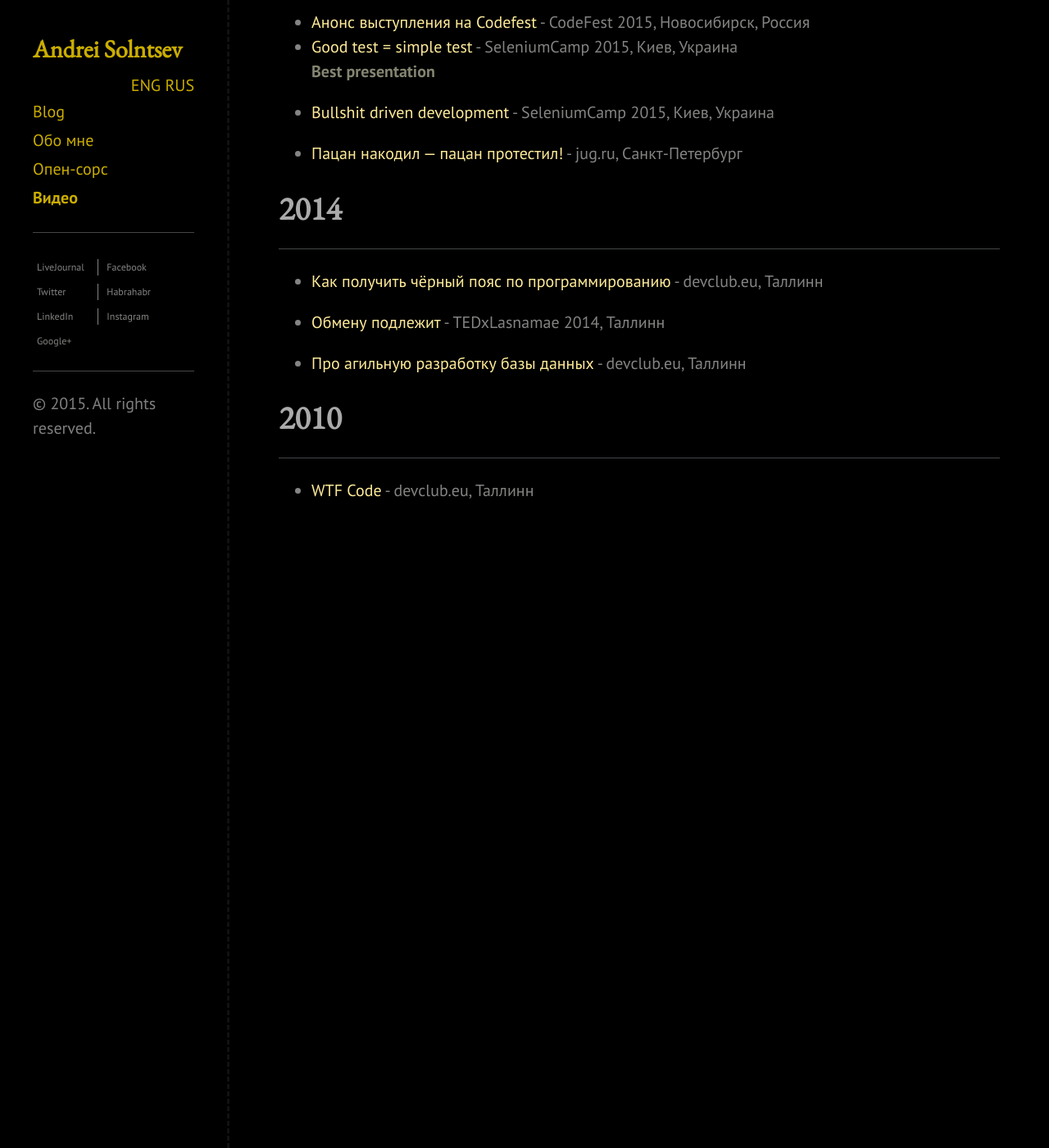
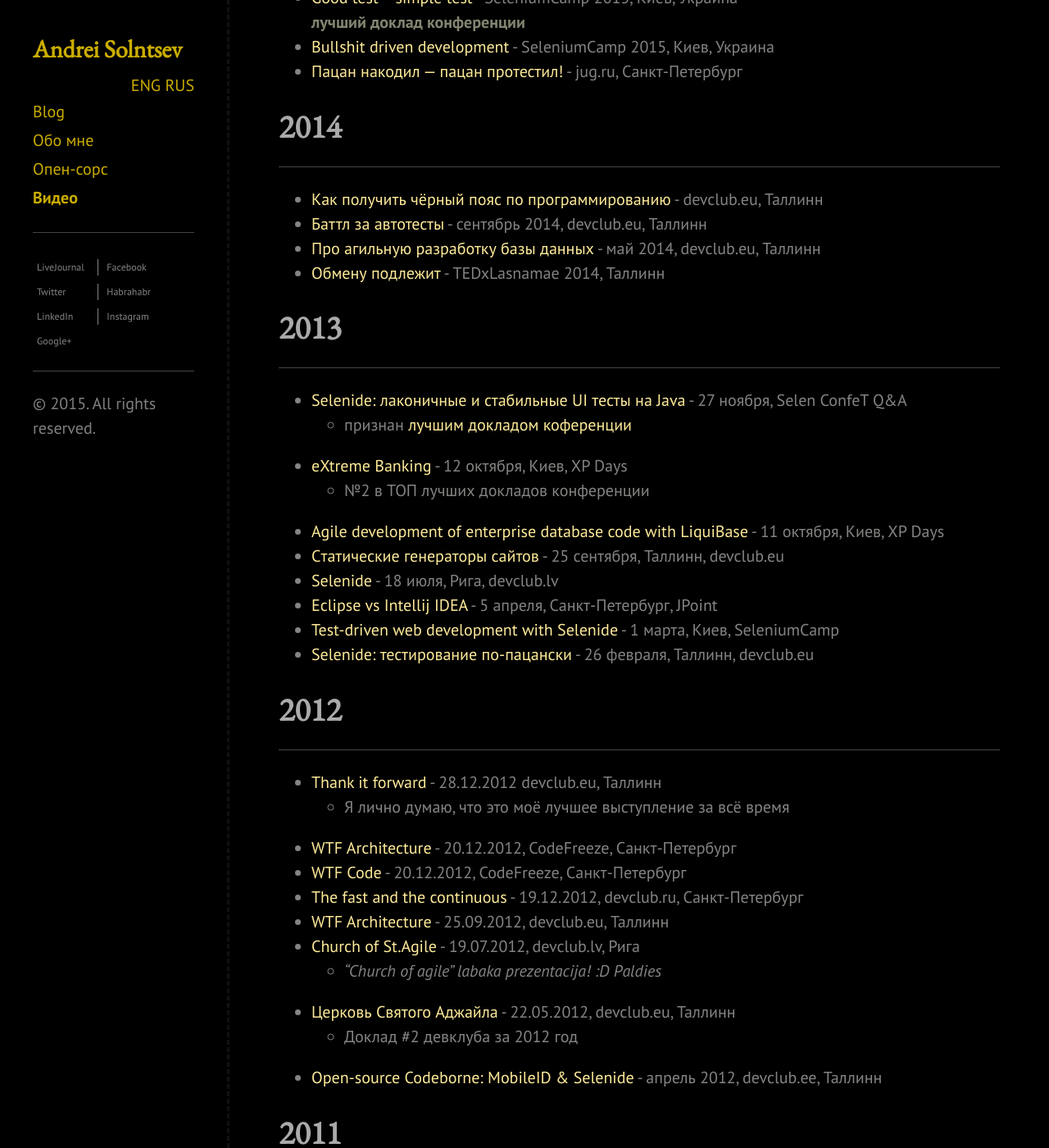
Before and after one commit to asolntsev/asolntsev.github.io, a Jekyll site: the page built from ru/video.md, in a window 1280 px wide and 1400 px high, scrolled down 464 px. Shown: the whole window at 82% size. Built offline with Jekyll 4.4.1, drawn with Linux system fonts in a browser that asks for light colours; nearby versions of some CDN libraries; Markdown is read by kramdown in place of the engine named in the settings; before the commit the page ends 1237 px from its top, so only the background shows below that; some of the changed text lies outside the part shown.

Commit message:
add all my videos

```diff
--- a/ru/video.md
+++ b/ru/video.md
@@ -10,30 +10,67 @@ category: ru
 * * *
 
 * [Передача "ТВой вечер"](http://asolntsev.livejournal.com/77094.html) - ETV+, 2015, Таллинн, Эстония
-
 * [50 оттенков Play!](https://www.youtube.com/watch?v=kZDa5hD-oQI) - devclub.eu 2015, Таллинн, Эстония
-
 * [Экономически эффективный процесс тестирования](http://2015.codefest.ru/lecture/990) - CodeFest 2015, Новосибирск, Россия
-  <br>**Best presentation in QA section**
-
+  <br>**Лучший доклад в секции QA**
 * [Анонс выступления на Codefest](https://www.youtube.com/watch?v=1ErjcjnTjBw) - CodeFest 2015, Новосибирск, Россия
 * [Good test = simple test](http://seleniumcamp.com/materials/good-short-test/) - SeleniumCamp 2015, Киев, Украина
-  <br>**Best presentation**
-
+  <br>**лучший доклад конференции**
 * [Bullshit driven development](http://seleniumcamp.com/materials/bullshit-driven-development/) - SeleniumCamp 2015, Киев, Украина
-
 * [Пацан накодил — пацан протестил!](https://www.youtube.com/watch?v=8u6_hctdhqI&feature=youtu.be&a) - jug.ru, Санкт-Петербург
 
 # 2014
 * * *
 
 * [Как получить чёрный пояс по программированию](https://www.youtube.com/watch?v=qBXgYDav40g) - devclub.eu, Таллинн
-
+* [Баттл за автотесты](http://www.devclub.eu/2014/10/05/video-battle-autotests/) - сентябрь 2014, devclub.eu, Таллинн
+* [Про агильную разработку базы данных](https://www.youtube.com/watch?v=A3XoEp_3V88) - май 2014, devclub.eu, Таллинн
 * [Обмену подлежит](https://www.youtube.com/watch?v=UL8xGs6DjNo) - TEDxLasnamae 2014, Таллинн
 
-* [Про агильную разработку базы данных](https://www.youtube.com/watch?v=A3XoEp_3V88) - devclub.eu, Таллинн
+# 2013
+* * *
+
+* [Selenide: лаконичные и стабильные UI тесты на Java](https://www.youtube.com/watch?v=MTHhflyh8Ck) - 27 ноября, Selen ConfeT Q&A
+  * признан [лучшим докладом коференции](http://confetqa.ru/rezultaty-onlajn-konferencii-selen-confetqa/)
+* [eXtreme Banking](http://xpdays.com.ua/archive/xp-days-ukraine-2013/materials/xp-for-web-development/) - 12 октября, Киев, XP Days
+  * №2 в ТОП лучших докладов конференции
+* [Agile development of enterprise database code with LiquiBase](http://xpdays.com.ua/archive/xp-days-ukraine-2013/materials/agile-db-with-liquibase/) - 11 октября, Киев, XP Days
+* [Cтатические генераторы сайтов](http://www.devclub.eu/2013/10/19/cms-must-die/) - 25 сентября, Таллинн, devclub.eu
+* [Selenide](https://vimeo.com/78251994) - 18 июля, Рига, devclub.lv
+* [Eclipse vs Intellij IDEA](http://2013.javapoint.ru/talks/11/) - 5 апреля, Санкт-Петербург, JPoint
+* [Test-driven web development with Selenide](http://seleniumcamp.com/archive/selenium-camp-2013/materials/tdd-with-selenide/) - 1 марта, Киев, SeleniumCamp
+* [Selenide: тестирование по-пацански](http://www.devclub.eu/2013/03/28/selenide-solntsev-gerasimov/) - 26 февраля, Таллинн, devclub.eu
+
+# 2012
+* * *
+
+* [Thank it forward](http://www.devclub.eu/2012/12/28/thanx-1202012/) - 28.12.2012 devclub.eu, Таллинн
+  * Я лично думаю, что это моё лучшее выступление за всё время
+* [WTF Architecture](https://www.lektorium.tv/lecture/14171) - 20.12.2012, CodeFreeze, Санкт-Петербург
+* [WTF Code](https://www.lektorium.tv/lecture/14170?id=14170) - 20.12.2012, CodeFreeze, Санкт-Петербург
+* [The fast and the continuous](https://vimeo.com/57357802) - 19.12.2012, devclub.ru, Санкт-Петербург
+* [WTF Architecture](https://www.youtube.com/watch?v=CFJgmLC-k0Q) - 25.09.2012, devclub.eu, Таллинн
+* [Church of St.Agile](https://vimeo.com/46302028) - 19.07.2012, devclub.lv, Рига
+  * _"Church of agile" labaka prezentacija! :D Paldies_
+* [Церковь Святого Аджайла](http://www.devclub.eu/2012/05/27/videoholy-agile-solncev/) - 22.05.2012, devclub.eu, Таллинн
+  * Доклад #2 девклуба за 2012 год
+* [Open-source Codeborne: MobileID & Selenide](http://devclub.ee/lugu/andrei-solntsev/open-source-codeborne-andrei-solntsev-ja-anton-keks) - апрель 2012, devclub.ee, Таллинн
+
+# 2011
+* * *
+
+* [Зачем надо жениться](http://www.devclub.eu/2011/12/26/asolntsev-why-merry/) - 21.12.2011, devclub.eu, Таллинн
+* [Real-life Unit Tests](http://www.devclub.eu/2011/06/06/asolntsev-real-life-unit-tests/) - май 2011, devclub.eu, Таллинн
 
 # 2010
 * * *
 
-* [WTF Code](https://www.youtube.com/watch?v=tRIQhRC5_vc) - devclub.eu, Таллинн
+* [Behavior Driven Development](http://www.devclub.eu/2010/10/31/asolntsev-bdd/) - ноябрь 2010, devclub.eu, Таллинн
+* [WTF Code](https://www.youtube.com/watch?v=tRIQhRC5_vc) - 26.05.2010, devclub.eu, Таллинн
+  * доклад №3 девклуба за 2010 год
+
+# 2009
+* * *
+
+* [Функциональное программирование на Java](http://www.devclub.eu/2009/11/30/solntsev-javafp/) - ноябрь 2009, devclub.eu, Таллинн
+  * доклад №5 девклуба за 2009 год
```
Also changed, not shown: en/video.md (+2 -1 lines).
